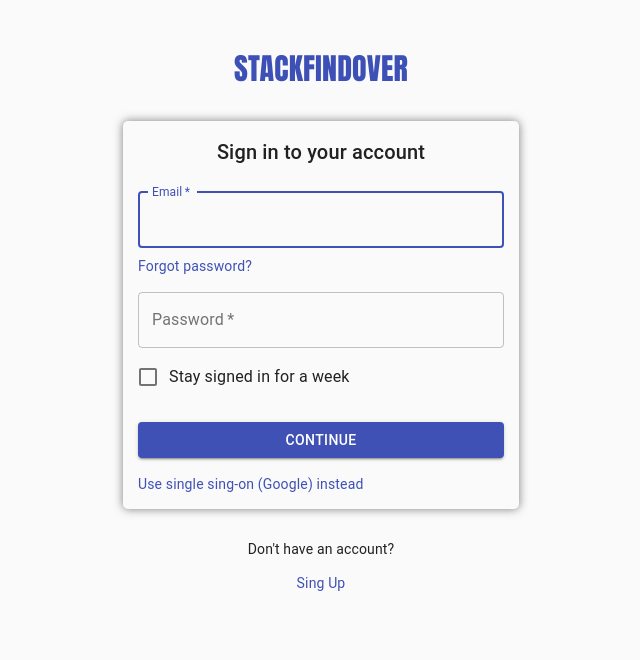
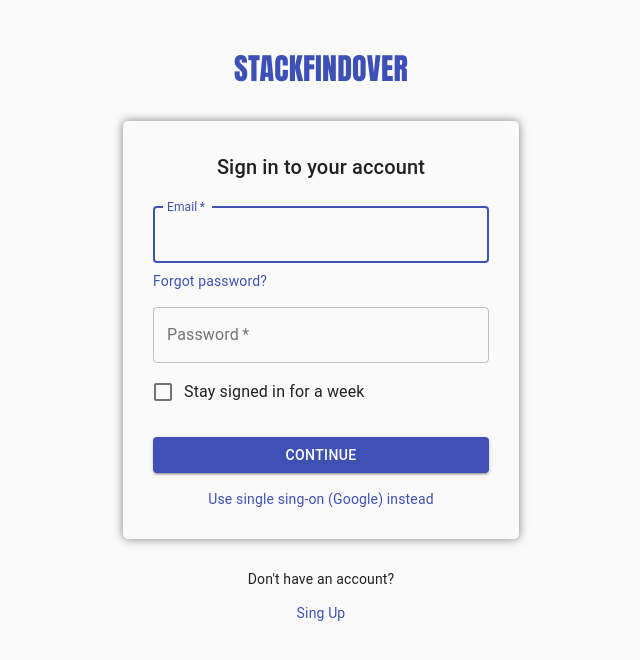
Before and after one commit to ninasavkina/1, a React (Create React App) app in the folder 2/: page / in a window 1280 px wide. Shown: the top 660 px of the page, without its empty margins (319-959 px from the left). Built offline with nearby package versions, Linux system fonts and the light colour scheme.

Commit message:
center align

```diff
--- a/2/src/App.js
+++ b/2/src/App.js
@@ -18,7 +18,7 @@ const useStyles = makeStyles((theme) => ({
         flexDirection: 'column',
         alignItems: 'center',
         boxShadow: '0 0 10px rgba(0,0,0,0.5)',
-        padding: '15px',
+        padding: '30px',
         borderRadius: '5px'
     },
     form: {
@@ -126,7 +126,7 @@ export default function SignIn() {
                     >
                         Continue
                     </Button>
-                    <Grid container>
+                    <Grid container justify="center">
                         <Grid item>
                             <Link href="https://www.google.com.ua/maps/" target="_blank" variant="body2">
                                 {"Use single sing-on (Google) instead"}
```
